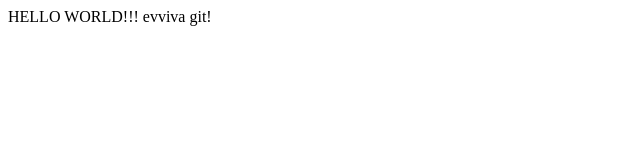
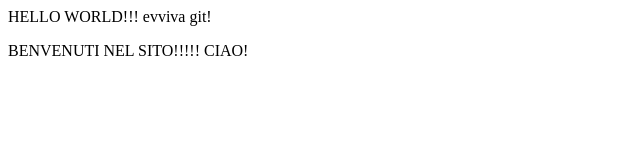
Before and after one commit to DaviChelsea/DaviChelsea.github.io, a plain HTML site: page index.html in a window 1280 px wide. Shown: the whole page, without its empty margins (0-640 px from the left). Drawn offline with Linux system fonts and the light colour scheme.

Commit message:
modifica

```diff
--- a/index.html
+++ b/index.html
@@ -8,5 +8,6 @@
 </head>
 <body>
  HELLO WORLD!!!  evviva git!
+ <p>BENVENUTI NEL SITO!!!!! CIAO!</p>
 </body>
 </html>
```
